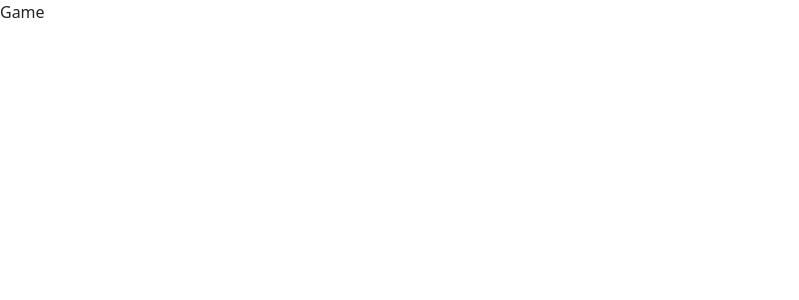
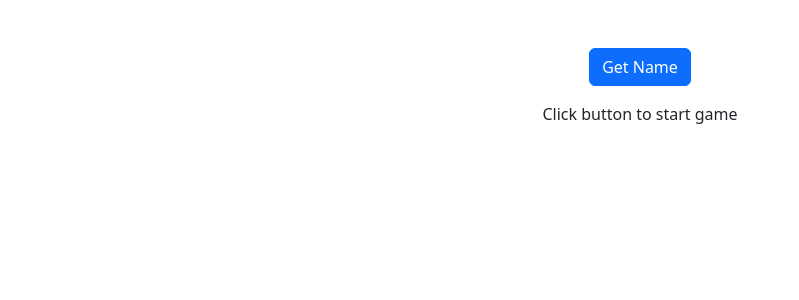
Before and after one commit to achiniishani1993/React-Lessons-Two, a React (Vite) app: page /game in a window 1280 px wide. Shown: the top 300 px of the page, without its empty margins (0-799 px from the left). Built offline with nearby package versions, Linux system fonts and the light colour scheme.

Commit message:
add navigate to button

```diff
--- a/src/pages/Game.jsx
+++ b/src/pages/Game.jsx
@@ -1,8 +1,11 @@
 import React from 'react'
+import Nationality from '../components/Nationality'
 
 const Game = () => {
   return (
-    <div>Game</div>
+    <div>
+      <Nationality/>
+    </div>
   )
 }
 
--- a/src/pages/Login.jsx
+++ b/src/pages/Login.jsx
@@ -2,8 +2,13 @@ import FloatingLabel from "react-bootstrap/FloatingLabel";
 import Form from "react-bootstrap/Form";
 import Button from "react-bootstrap/Button";
 import { Link } from "react-router-dom";
+import { useNavigate } from "react-router-dom";
 
 const Login = () => {
+const navigate = useNavigate();
+
+
+
   return (
     <div className="d-flex justify-content-center align-items-center vh-100 bg-light">
       <div className="p-4 bg-white shadow rounded" style={{ width: "350px" }}>
@@ -25,7 +30,7 @@ const Login = () => {
           <Form.Control type="password" placeholder="Password" />
         </FloatingLabel>
 
-        <Button variant="primary" type="submit" className="w-100">
+        <Button variant="primary" type="submit" className="w-100"  onClick={() => navigate("/game")}>
           Login
         </Button>
 
```
